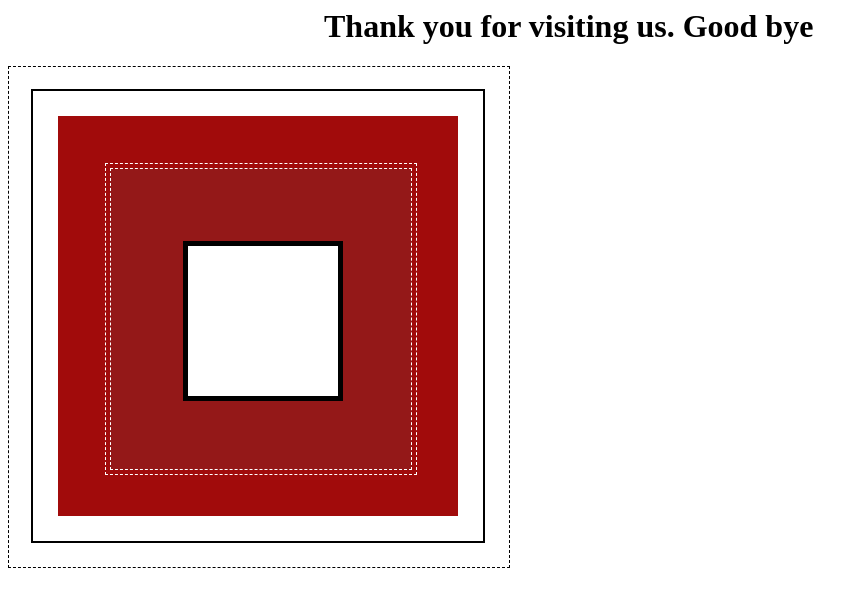
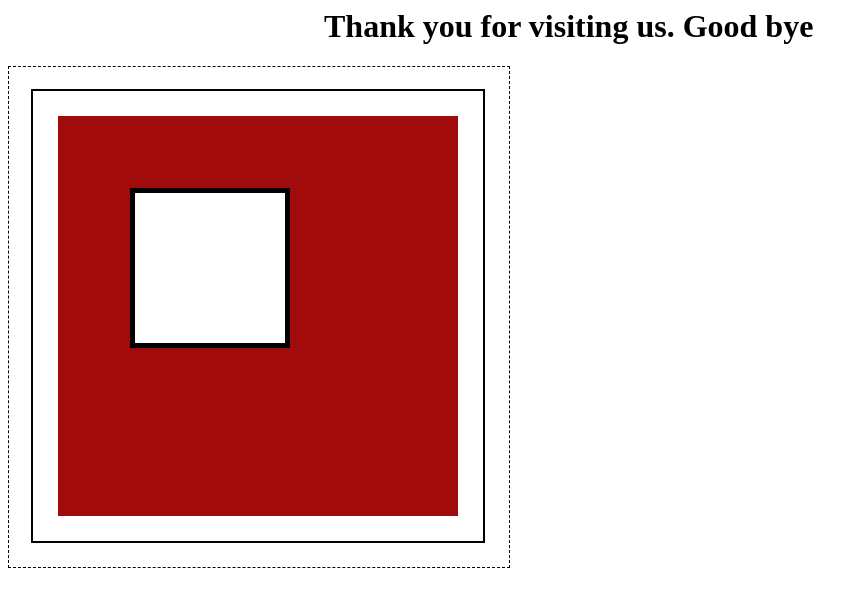
Before and after one commit to 1218537107slzb6/lhr, a Flask app: page /end in a window 1280 px wide. Shown: the top 607 px of the page, without its empty margins (0-868 px from the left). Run offline with Flask 3, Linux system fonts and the light colour scheme.

Commit message:
Update end.html

```diff
--- a/templates/end.html
+++ b/templates/end.html
@@ -27,16 +27,7 @@
         background: white;
     }
 
-    .small {
-        width: 300px;
-        height: 300px;
-        border: 1px dashed white;
-        position: absolute;
-        margin-top: 4px;
-        margin-left: 4px;
-        background: rgb(148, 24, 24);
-        overflow: hidden;
-    }
+
 
     .small1 {
         width: 450px;
@@ -49,16 +40,6 @@
         background: white;
     }
 
-    .small2 {
-        width: 310px;
-        height: 310px;
-        border: 1px dashed white;
-        position: absolute;
-        margin-top: 47px;
-        margin-left: 47px;
-        background: rgb(161, 11, 11);
-        overflow: hidden;
-    }
 
     .box2 {
         width: 400px;
```
